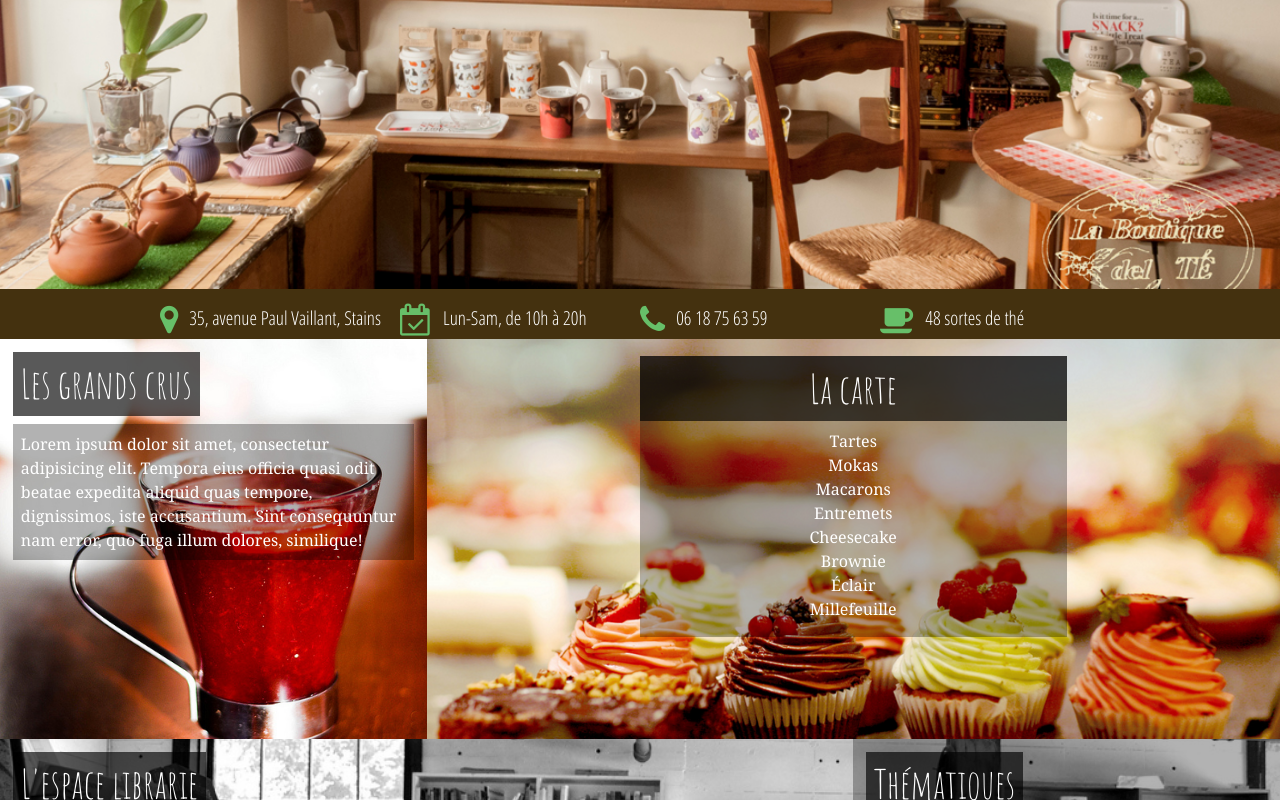
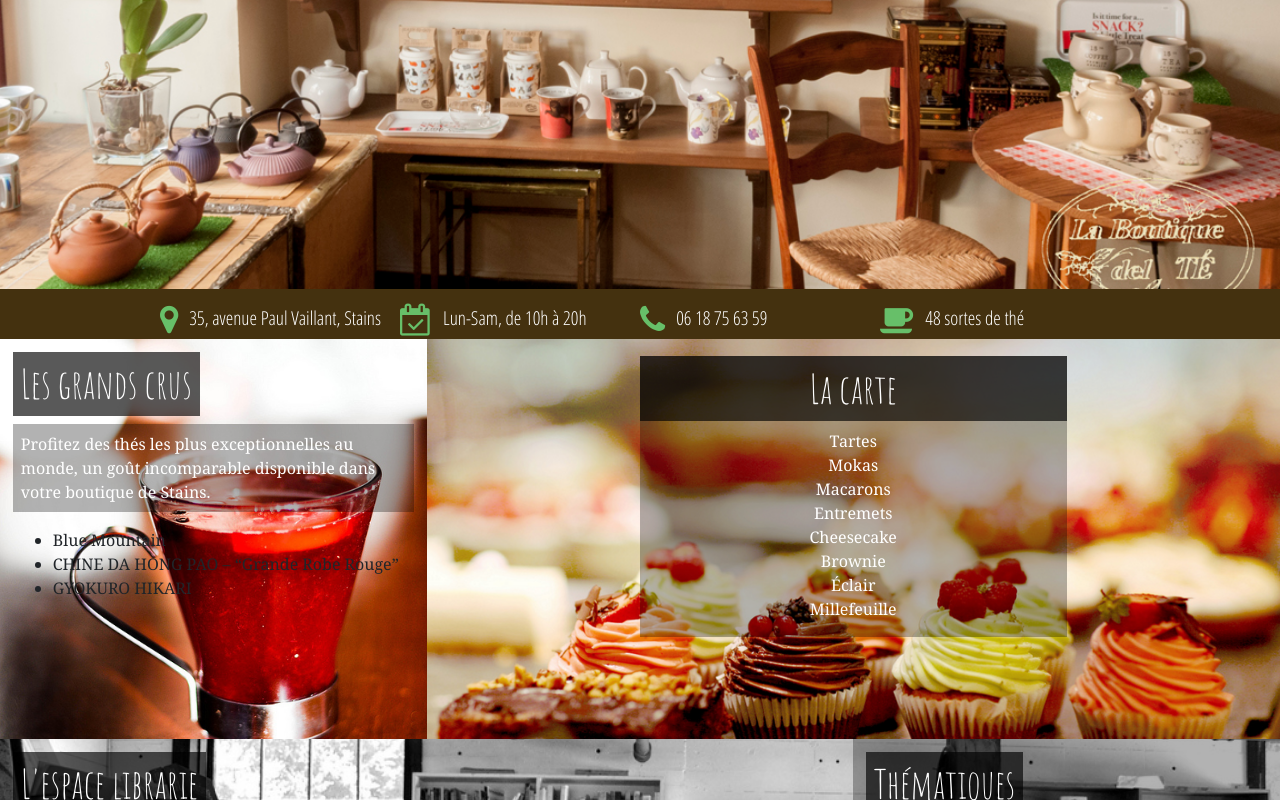
Before and after one commit to kalgar92/htl, a plain HTML site: page index.html in a window 1280 px wide. Shown: the part 461-1261 px from the top of the page. Drawn offline with nearby package versions, Linux system fonts and the light colour scheme; a script that the page names is missing.

Commit message:
ajout-txt

```diff
--- a/index.html
+++ b/index.html
@@ -72,8 +72,13 @@
                         <div class="row row-fullwidth">
                             <h2>Les grands crus</h2>
                             <p>
-                                Lorem ipsum dolor sit amet, consectetur adipisicing elit. Tempora eius officia quasi odit beatae expedita aliquid quas tempore, dignissimos, iste accusantium. Sint consequuntur nam error, quo fuga illum dolores, similique!
+                                Profitez des thés les plus exceptionnelles au monde, un goût incomparable disponible dans votre boutique de Stains.
                             </p>
+							<ul>
+								<li>Blue Mountain</li>
+								<li>CHINE DA HONG PAO – “Grande Robe Rouge”</li>
+								<li>GYOKURO HIKARI</li>
+							</ul>
                         </div>
                     </div>
                     <div class="col-66 gamme">
```
